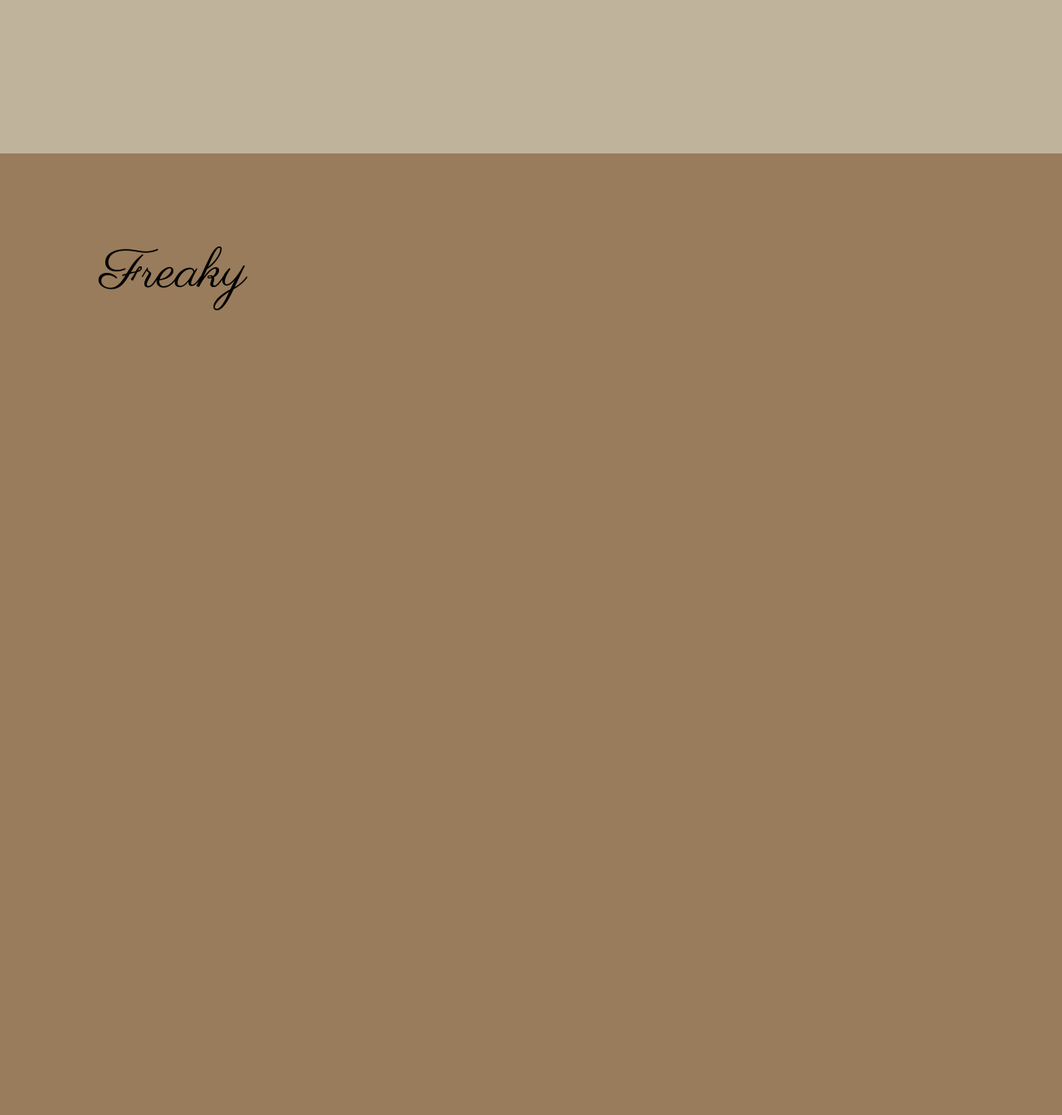
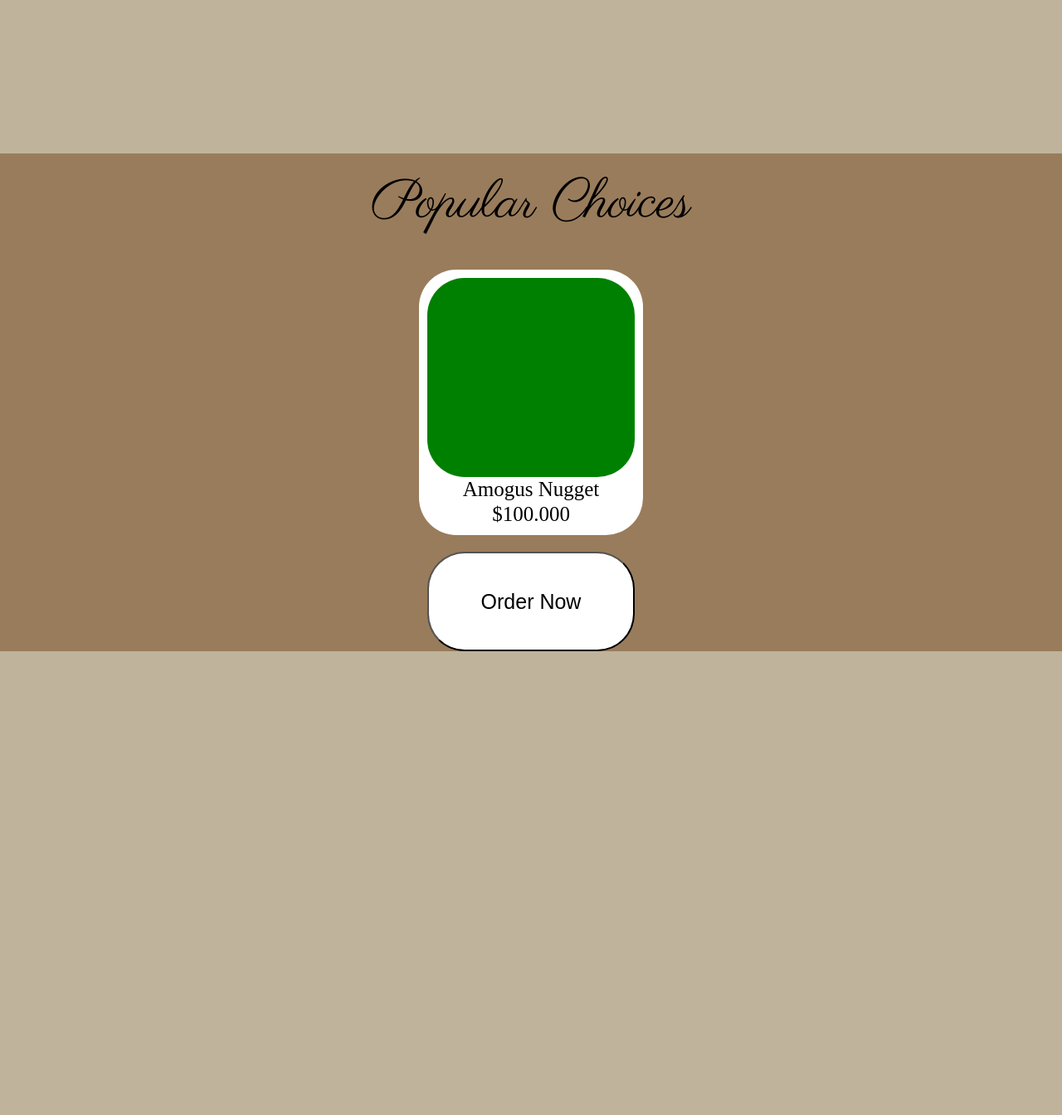
Before and after one commit to 420Titania/ServerSideProgramming, a PHP site: page / in a window 1280 px wide. Shown: the part 1124-2468 px from the top of the page at 83% size. After the commit the page ends 1909 px from the top, so only its background shows below. Run offline with PHP 8.4, Linux system fonts and the light colour scheme.

Commit message:
Created Part of The Favorites Page

```diff
--- a/index.html
+++ b/index.html
@@ -31,8 +31,32 @@
             </div>
         </div>
         <div class="popular" id="popular">
-            <div style="margin-left: 30px">
-                <head2>Freaky</head2>
+            <div class="popular-title" id="popular-title">
+                <head2>Popular Choices</head2>
+            </div>
+
+            <div class="popular-content">
+
+                <!--Cards-->
+                <div class="popular-card" id="popular-card">
+                    <div class="popular-image" id="popular-image">
+
+                    </div>
+                    <div class="popular-text-container" id="popular-text-container">
+                        <div class="popular-text" id="popular-text">
+                            Amogus Nugget
+                        </div>
+                        <div class="popular-text" id="popular-text">
+                            $100.000
+                        </div>
+                    </div>
+                </div>
+
+            </div>
+            <div class="popular-order" id="popular-order">
+                <button class="popular-button" id="popular-button">
+                    Order Now
+                </button>
             </div>
         </div>
 
--- a/styles.css
+++ b/styles.css
@@ -65,14 +65,6 @@ p {
     padding: 100px;
 }
 
-.popular {
-  background-color: #997C5B;
-  margin: -7px -10px;
-  height: 959px;
-  vertical-align: middle;
-  padding: 100px;
-}
-
 .topnav {
   height: 55px;
   background-color: #594141;
@@ -107,3 +99,72 @@ p {
   background-color: #F5C567;
   color: white;
 }
+
+.popular {
+  background-color: #997C5B;
+  height: 600px;
+}
+
+.popular-title {
+  height: 20%;
+  display: flex; /* Use flexbox layout */
+  justify-content: center; /* Horizontally center the contents */
+  align-items: center; /* Vertically center the contents */
+}
+
+.popular-content{
+  height: 60%;
+  display: flex; /* Use flexbox layout */
+  justify-content: center; /* Horizontally center the contents */
+  align-items: center; /* Vertically center the contents */
+  gap: 5%;
+}
+
+.popular-card {
+  border-radius: 45px;
+  padding: 10px;
+  width: 250px;
+  height: 300px;
+  background-color: white;
+}
+
+.popular-image {
+  width: 100%;
+  height: 80%;
+  border-radius: 45px;
+  background-color: green;
+}
+
+.popular-text-container {
+  height: 20%;
+}
+
+.popular-text {
+  height: 50%;
+  display: flex; /* Use flexbox layout */
+  justify-content: center; /* Horizontally center the contents */
+  align-items: center; /* Vertically center the contents */
+  font-weight: 400;
+  font-size: 25px;
+  text-align: center;
+  color: #000;
+}
+
+.popular-order{
+  height: 20%;
+  display: flex; /* Use flexbox layout */
+  justify-content: center; /* Horizontally center the contents */
+  align-items: center; /* Vertically center the contents */
+}
+
+.popular-button{
+  border-radius: 45px;
+  width: 250px;
+  height: 100%;
+
+  background-color: white;
+  font-weight: 400;
+  font-size: 25px;
+  text-align: center;
+  color: #000;
+}
```
